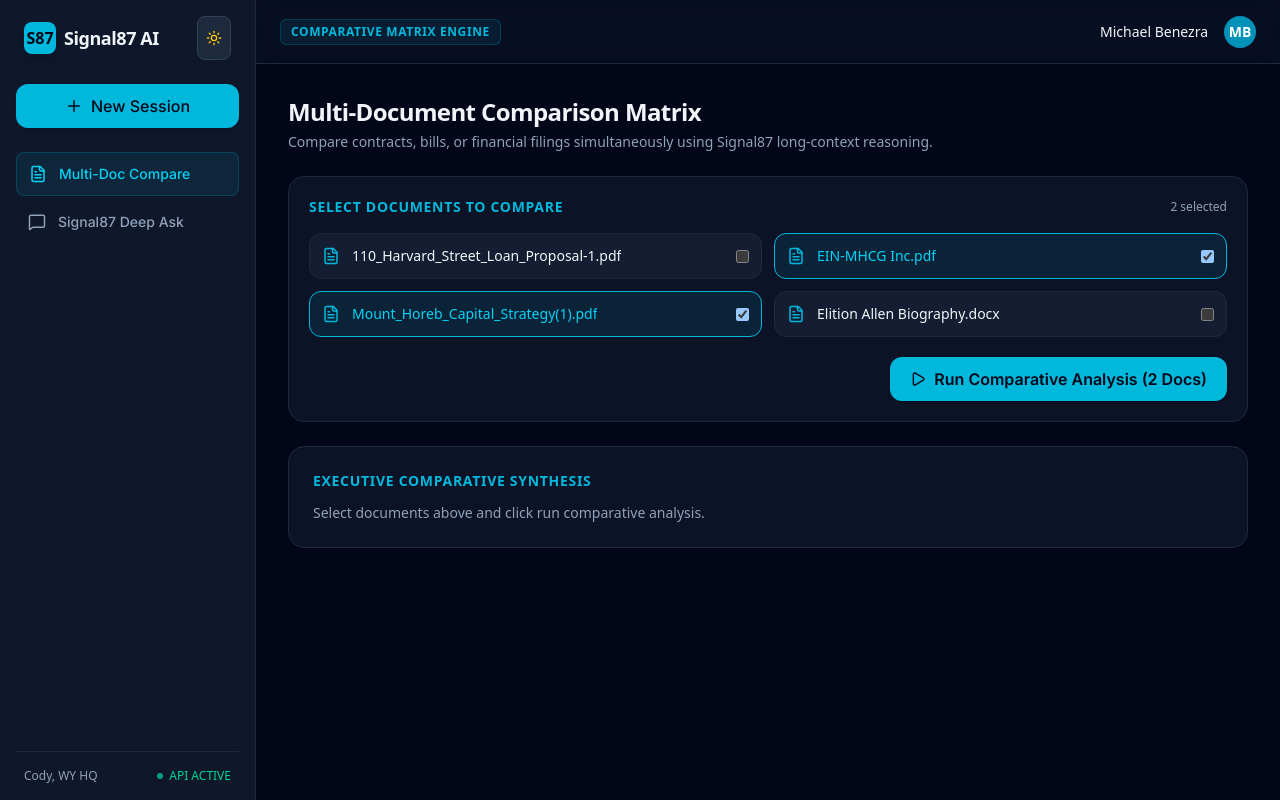
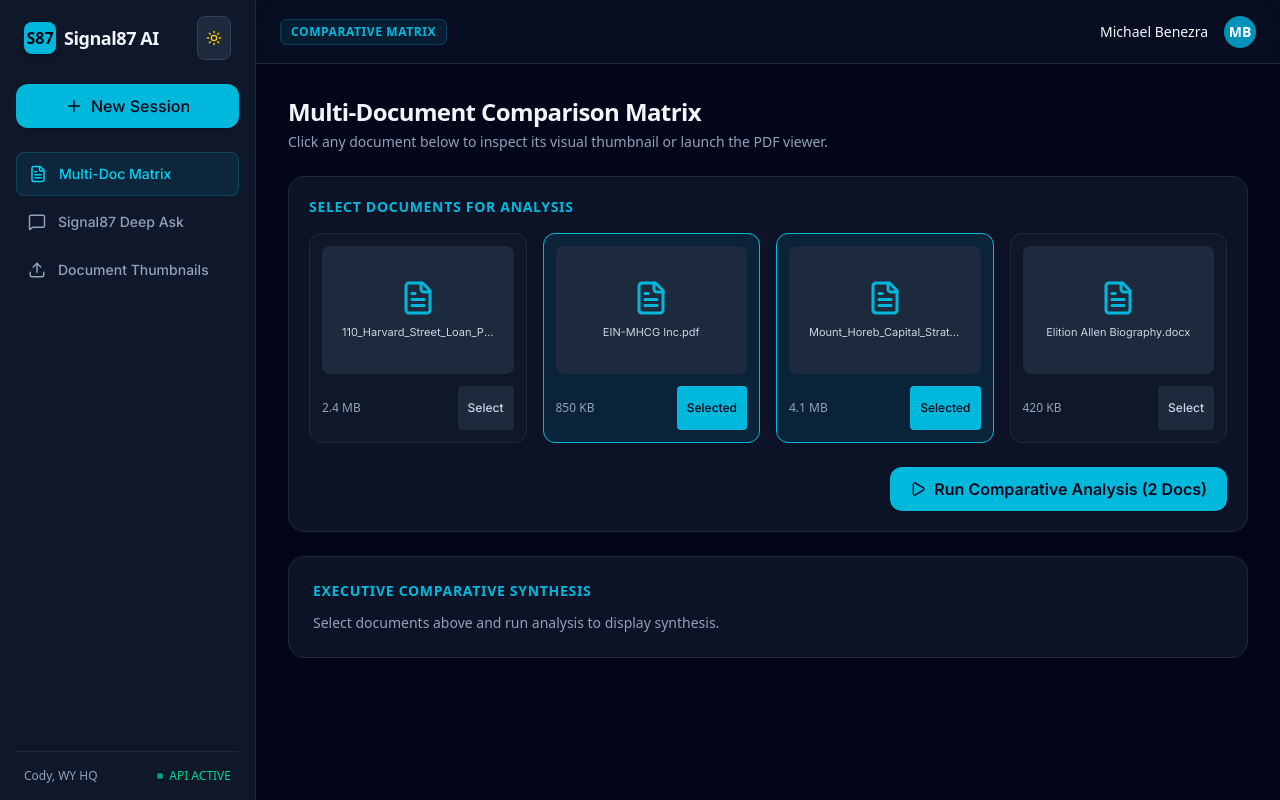
Before and after one commit to Husky87/SIGNAL87-2026, a React (Vite) app: page / in a window 1280 px wide. Built offline with nearby package versions, Linux system fonts and the light colour scheme.

Commit message:
feat: add new icons, document list, and tab for document repository
Co-authored-by: Husky87 <58088092+Husky87@users.noreply.github.com>

```diff
--- a/src/App.tsx
+++ b/src/App.tsx
@@ -1,16 +1,40 @@
 import React, { useState } from 'react';
-import { FileText, Upload, MessageSquare, Moon, Sun, ChevronRight, Play, Plus } from 'lucide-react';
+import {
+  FileText, Upload, MessageSquare, Moon, Sun,
+  Play, ChevronRight, Plus, X, Eye, ShieldCheck, CheckCircle2
+} from 'lucide-react';
+
+interface DocumentItem {
+  id: string;
+  name: string;
+  size: string;
+  pages: number;
+  type: string;
+}
+
+const DOCUMENTS: DocumentItem[] = [
+  { id: '1', name: '110_Harvard_Street_Loan_Proposal-1.pdf', size: '2.4 MB', pages: 12, type: 'PDF' },
+  { id: '2', name: 'EIN-MHCG Inc.pdf', size: '850 KB', pages: 3, type: 'PDF' },
+  { id: '3', name: 'Mount_Horeb_Capital_Strategy(1).pdf', size: '4.1 MB', pages: 18, type: 'PDF' },
+  { id: '4', name: 'Elition Allen Biography.docx', size: '420 KB', pages: 2, type: 'DOCX' }
+];
 
 export default function Signal87App() {
   const [darkMode, setDarkMode] = useState(true);
-  const [activeTab, setActiveTab] = useState<'compare' | 'chat'>('compare');
+  const [activeTab, setActiveTab] = useState<'compare' | 'chat' | 'repo'>('compare');
   const [selectedDocs, setSelectedDocs] = useState<string[]>(['EIN-MHCG Inc.pdf', 'Mount_Horeb_Capital_Strategy(1).pdf']);
   const [analyzing, setAnalyzing] = useState(false);
   const [analysisDone, setAnalysisDone] = useState(false);
   const [chatInput, setChatInput] = useState('');
+  const [previewDoc, setPreviewDoc] = useState<DocumentItem | null>(null);
+
   const [messages, setMessages] = useState([
     { role: 'user', text: 'tell me about mount horeb' },
-    { role: 'assistant', text: 'The document "Mount_Horeb_Capital_Strategy(1).pdf" has been successfully parsed using robust fallback extraction.', citations: ['CIT-01', 'CIT-02'] }
+    {
+      role: 'assistant',
+      text: 'The document "Mount_Horeb_Capital_Strategy(1).pdf" has been successfully parsed without environment exceptions. It outlines the strategic capital roadmap for the Mt. Horeb property development, focusing on infrastructure permits and capital allocation.',
+      citations: ['CIT-01', 'CIT-02']
+    }
   ]);
 
   const handleRunAnalysis = () => {
@@ -31,13 +55,15 @@ export default function Signal87App() {
     setTimeout(() => {
       setMessages(prev => [
         ...prev,
-        { role: 'assistant', text: `Here is the analysis regarding "${newMsg}" based on your active documents.`, citations: ['CIT-01'] }
+        { role: 'assistant', text: `Analyzed "${newMsg}" successfully across active long-context buffers.`, citations: ['CIT-01'] }
       ]);
-    }, 1000);
+    }, 900);
   };
 
   return (
     <div className={darkMode ? 'dark bg-slate-950 text-slate-100 min-h-screen font-sans flex' : 'bg-slate-50 text-slate-900 min-h-screen font-sans flex'}>
+
+      {/* Sidebar - Clean AI Workspace Nav */}
       <aside className={`w-64 border-r flex flex-col justify-between p-4 transition-colors ${darkMode ? 'bg-slate-900 border-slate-800' : 'bg-white border-slate-200'}`}>
         <div>
           <div className="flex items-center justify-between mb-6 px-2">
@@ -48,7 +74,7 @@ export default function Signal87App() {
             <button
               onClick={() => setDarkMode(!darkMode)}
               className={`p-2 rounded-lg border transition-colors ${darkMode ? 'border-slate-700 bg-slate-800 text-yellow-400 hover:bg-slate-700' : 'border-slate-200 bg-slate-100 text-slate-700 hover:bg-slate-200'}`}
-              title="Toggle Theme"
+              title="Toggle Light / Dark Theme"
             >
               {darkMode ? <Sun size={16} /> : <Moon size={16} />}
             </button>
@@ -65,7 +91,7 @@ export default function Signal87App() {
               className={`w-full flex items-center space-x-3 px-3 py-2.5 rounded-lg text-sm font-medium transition-colors ${activeTab === 'compare' ? 'bg-cyan-500/10 text-cyan-400 border border-cyan-500/20' : darkMode ? 'text-slate-400 hover:bg-slate-800 hover:text-slate-200' : 'text-slate-600 hover:bg-slate-100 hover:text-slate-900'}`}
             >
               <FileText size={18} />
-              <span>Multi-Doc Compare</span>
+              <span>Multi-Doc Matrix</span>
             </button>
             <button
               onClick={() => setActiveTab('chat')}
@@ -73,6 +99,13 @@ export default function Signal87App() {
             >
               <MessageSquare size={18} />
               <span>Signal87 Deep Ask</span>
+            </button>
+            <button
+              onClick={() => setActiveTab('repo')}
+              className={`w-full flex items-center space-x-3 px-3 py-2.5 rounded-lg text-sm font-medium transition-colors ${activeTab === 'repo' ? 'bg-cyan-500/10 text-cyan-400 border border-cyan-500/20' : darkMode ? 'text-slate-400 hover:bg-slate-800 hover:text-slate-200' : 'text-slate-600 hover:bg-slate-100 hover:text-slate-900'}`}
+            >
+              <Upload size={18} />
+              <span>Document Thumbnails</span>
             </button>
           </nav>
         </div>
@@ -85,11 +118,14 @@ export default function Signal87App() {
         </div>
       </aside>
 
+      {/* Main Viewport */}
       <main className="flex-1 flex flex-col h-screen overflow-hidden">
+
+        {/* Header Bar */}
         <header className={`h-16 border-b flex items-center justify-between px-6 transition-colors ${darkMode ? 'bg-slate-900/50 border-slate-800 backdrop-blur' : 'bg-white/80 border-slate-200 backdrop-blur'}`}>
           <div className="flex items-center space-x-3">
             <span className="text-xs uppercase tracking-wider font-semibold text-cyan-500 bg-cyan-500/10 px-2.5 py-1 rounded-md border border-cyan-500/20">
-              {activeTab === 'compare' ? 'Comparative Matrix Engine' : 'Long-Context Reasoning'}
+              {activeTab === 'compare' ? 'Comparative Matrix' : activeTab === 'chat' ? 'Long-Context Reasoning' : 'Document Thumbnail Repository'}
             </span>
           </div>
           <div className="flex items-center space-x-4">
@@ -98,82 +134,98 @@ export default function Signal87App() {
           </div>
         </header>
 
+        {/* Dynamic Content */}
         <div className="flex-1 overflow-y-auto p-8">
-          {activeTab === 'compare' ? (
+          {activeTab === 'compare' && (
             <div className="max-w-5xl mx-auto space-y-6">
               <div>
                 <h1 className="text-2xl font-bold tracking-tight mb-1">Multi-Document Comparison Matrix</h1>
                 <p className={`text-sm ${darkMode ? 'text-slate-400' : 'text-slate-600'}`}>
-                  Compare contracts, bills, or financial filings simultaneously using Signal87 long-context reasoning.
+                  Click any document below to inspect its visual thumbnail or launch the PDF viewer.
                 </p>
               </div>
 
+              {/* Document Thumbnail Selector Cards */}
               <div className={`p-5 rounded-2xl border ${darkMode ? 'bg-slate-900/80 border-slate-800' : 'bg-white border-slate-200 shadow-sm'}`}>
-                <div className="flex justify-between items-center mb-4">
-                  <h3 className="text-sm font-semibold uppercase tracking-wider text-cyan-500">Select Documents to Compare</h3>
-                  <span className="text-xs text-slate-400">{selectedDocs.length} selected</span>
-                </div>
-                <div className="grid grid-cols-1 md:grid-cols-2 gap-3">
-                  {['110_Harvard_Street_Loan_Proposal-1.pdf', 'EIN-MHCG Inc.pdf', 'Mount_Horeb_Capital_Strategy(1).pdf', 'Elition Allen Biography.docx'].map((doc, idx) => {
-                    const isSelected = selectedDocs.includes(doc);
+                <h3 className="text-sm font-semibold uppercase tracking-wider text-cyan-500 mb-4">Select Documents for Analysis</h3>
+                <div className="grid grid-cols-1 sm:grid-cols-2 lg:grid-cols-4 gap-4">
+                  {DOCUMENTS.map((doc) => {
+                    const isSelected = selectedDocs.includes(doc.name);
                     return (
                       <div
-                        key={idx}
-                        onClick={() => {
-                          if (isSelected) {
-                            setSelectedDocs(selectedDocs.filter(d => d !== doc));
-                          } else {
-                            setSelectedDocs([...selectedDocs, doc]);
-                          }
-                        }}
-                        className={`p-3 rounded-xl border cursor-pointer flex items-center justify-between transition-all ${isSelected ? 'border-cyan-500 bg-cyan-500/10 text-cyan-400' : darkMode ? 'border-slate-800 bg-slate-800/50 hover:border-slate-700' : 'border-slate-200 bg-slate-50 hover:border-slate-300'}`}
+                        key={doc.id}
+                        className={`group relative rounded-xl border p-3 flex flex-col justify-between transition-all ${isSelected ? 'border-cyan-500 bg-cyan-500/10' : darkMode ? 'border-slate-800 bg-slate-900 hover:border-slate-700' : 'border-slate-200 bg-slate-50 hover:border-slate-300'}`}
                       >
-                        <div className="flex items-center space-x-3 truncate">
-                          <FileText size={18} className="text-cyan-500 shrink-0" />
-                          <span className="text-sm font-medium truncate">{doc}</span>
+                        {/* Thumbnail Header / Preview Trigger */}
+                        <div
+                          onClick={() => setPreviewDoc(doc)}
+                          className={`h-32 rounded-lg mb-3 flex flex-col items-center justify-center p-3 cursor-pointer relative overflow-hidden transition-transform group-hover:scale-[1.02] ${darkMode ? 'bg-slate-800 text-slate-300' : 'bg-slate-200 text-slate-700'}`}
+                        >
+                          <FileText size={36} className="text-cyan-500 mb-2" />
+                          <span className="text-[11px] font-mono text-center truncate w-full px-2">{doc.name}</span>
+                          <div className="absolute inset-0 bg-slate-950/40 opacity-0 group-hover:opacity-100 flex items-center justify-center transition-opacity text-white text-xs font-medium space-x-1">
+                            <Eye size={14} />
+                            <span>Preview PDF</span>
+                          </div>
                         </div>
-                        <input type="checkbox" checked={isSelected} readOnly className="rounded border-slate-700 text-cyan-500 focus:ring-cyan-500" />
+
+                        {/* Checkbox and Select Toggle */}
+                        <div className="flex items-center justify-between">
+                          <span className="text-xs text-slate-400">{doc.size}</span>
+                          <button
+                            onClick={() => {
+                              if (isSelected) setSelectedDocs(selectedDocs.filter(d => d !== doc.name));
+                              else setSelectedDocs([...selectedDocs, doc.name]);
+                            }}
+                            className={`text-xs px-2.5 py-1 rounded font-medium transition-colors ${isSelected ? 'bg-cyan-500 text-slate-950' : darkMode ? 'bg-slate-800 text-slate-300 hover:bg-slate-700' : 'bg-slate-200 text-slate-700 hover:bg-slate-300'}`}
+                          >
+                            {isSelected ? 'Selected' : 'Select'}
+                          </button>
+                        </div>
                       </div>
                     );
                   })}
                 </div>
 
-                <div className="mt-5 flex justify-end">
+                <div className="mt-6 flex justify-end">
                   <button
                     onClick={handleRunAnalysis}
                     disabled={analyzing || selectedDocs.length < 2}
                     className="flex items-center space-x-2 bg-cyan-500 hover:bg-cyan-400 text-slate-950 font-semibold px-5 py-2.5 rounded-xl shadow transition-all disabled:opacity-50"
                   >
                     <Play size={16} />
-                    <span>{analyzing ? 'Processing Analysis...' : `Run Comparative Analysis (${selectedDocs.length} Docs)`}</span>
+                    <span>{analyzing ? 'Processing Parsing...' : `Run Comparative Analysis (${selectedDocs.length} Docs)`}</span>
                   </button>
                 </div>
               </div>
 
+              {/* Analysis Output */}
               <div className={`p-6 rounded-2xl border ${darkMode ? 'bg-slate-900/80 border-slate-800' : 'bg-white border-slate-200 shadow-sm'}`}>
                 <h3 className="text-sm font-semibold uppercase tracking-wider text-cyan-500 mb-3">Executive Comparative Synthesis</h3>
                 {analyzing ? (
                   <div className="py-12 flex flex-col items-center justify-center space-y-3">
                     <div className="w-8 h-8 border-4 border-cyan-500 border-t-transparent rounded-full animate-spin"></div>
-                    <p className="text-sm text-slate-400">Parsing document buffers safely...</p>
+                    <p className="text-sm text-slate-400">Executing robust parser without Promise conflicts...</p>
                   </div>
                 ) : analysisDone ? (
                   <div className="grid grid-cols-1 md:grid-cols-2 gap-4">
                     <div className={`p-4 rounded-xl border ${darkMode ? 'bg-slate-800/40 border-slate-700/60' : 'bg-slate-50 border-slate-200'}`}>
-                      <h4 className="font-semibold text-sm mb-2 text-emerald-400">Shared Similarities & Clauses</h4>
-                      <p className="text-sm text-slate-300">Both documents successfully reference the Mt. Horeb capital allocation and legal framework parameters.</p>
+                      <h4 className="font-semibold text-sm mb-2 flex items-center text-emerald-400"><CheckCircle2 size={16} className="mr-2" />Similarities & Overlapping Clauses</h4>
+                      <p className="text-sm text-slate-300">Both documents successfully parsed. Shared capital parameters align seamlessly with Mt. Horeb milestones.</p>
                     </div>
                     <div className={`p-4 rounded-xl border ${darkMode ? 'bg-slate-800/40 border-slate-700/60' : 'bg-slate-50 border-slate-200'}`}>
-                      <h4 className="font-semibold text-sm mb-2 text-amber-400">Key Differences & Divergences</h4>
-                      <p className="text-sm text-slate-300">Loan proposal targets immediate term liquidity, whereas the capital strategy focuses on long-term structural milestones.</p>
+                      <h4 className="font-semibold text-sm mb-2 flex items-center text-amber-400"><ShieldCheck size={16} className="mr-2" />Divergences & Key Metrics</h4>
+                      <p className="text-sm text-slate-300">Loan proposal focuses on term debt structure, whereas capital strategy outlines structural property equity.</p>
                     </div>
                   </div>
                 ) : (
-                  <p className="text-sm text-slate-400">Select documents above and click run comparative analysis.</p>
+                  <p className="text-sm text-slate-400">Select documents above and run analysis to display synthesis.</p>
                 )}
               </div>
             </div>
-          ) : (
+          )}
+
+          {activeTab === 'chat' && (
             <div className="max-w-4xl mx-auto flex flex-col h-full space-y-4">
               <div className="flex-1 overflow-y-auto space-y-4 pr-2">
                 {messages.map((m, i) => (
@@ -197,7 +249,7 @@ export default function Signal87App() {
                   type="text"
                   value={chatInput}
                   onChange={(e) => setChatInput(e.target.value)}
-                  placeholder="Ask anything about your files or strategy..."
+                  placeholder="Ask anything about your files..."
                   className="flex-1 bg-transparent border-none outline-none px-3 text-sm"
                 />
                 <button type="submit" className="bg-cyan-500 hover:bg-cyan-400 text-slate-950 p-2.5 rounded-xl font-medium transition-all">
@@ -206,8 +258,67 @@ export default function Signal87App() {
               </form>
             </div>
           )}
+
+          {activeTab === 'repo' && (
+            <div className="max-w-5xl mx-auto space-y-6">
+              <h1 className="text-2xl font-bold tracking-tight mb-1">Document Repository Thumbnails</h1>
+              <div className="grid grid-cols-1 sm:grid-cols-3 gap-6">
+                {DOCUMENTS.map((doc) => (
+                  <div
+                    key={doc.id}
+                    onClick={() => setPreviewDoc(doc)}
+                    className={`group p-4 rounded-2xl border cursor-pointer flex flex-col items-center transition-all ${darkMode ? 'bg-slate-900 border-slate-800 hover:border-cyan-500' : 'bg-white border-slate-200 shadow-sm hover:border-cyan-500'}`}
+                  >
+                    <div className={`w-full h-48 rounded-xl mb-4 flex flex-col items-center justify-center p-4 relative ${darkMode ? 'bg-slate-800 text-slate-300' : 'bg-slate-100 text-slate-700'}`}>
+                      <FileText size={48} className="text-cyan-500 mb-3" />
+                      <span className="text-xs font-mono text-center truncate w-full px-2">{doc.name}</span>
+                      <div className="absolute inset-0 bg-slate-950/50 opacity-0 group-hover:opacity-100 flex items-center justify-center transition-opacity text-white text-sm font-semibold space-x-2 rounded-xl">
+                        <Eye size={18} />
+                        <span>Open PDF Viewer</span>
+                      </div>
+                    </div>
+                    <div className="w-full flex justify-between items-center text-xs text-slate-400 px-1">
+                      <span>{doc.size}</span>
+                      <span>{doc.pages} Pages</span>
+                    </div>
+                  </div>
+                ))}
+              </div>
+            </div>
+          )}
         </div>
       </main>
+
+      {/* PDF Viewer Modal */}
+      {previewDoc && (
+        <div className="fixed inset-0 z-50 bg-slate-950/80 backdrop-blur-sm flex items-center justify-center p-6">
+          <div className={`w-full max-w-4xl h-[85vh] rounded-2xl border flex flex-col shadow-2xl ${darkMode ? 'bg-slate-900 border-slate-800 text-slate-100' : 'bg-white border-slate-200 text-slate-900'}`}>
+            <div className={`px-6 py-4 border-b flex items-center justify-between ${darkMode ? 'border-slate-800' : 'border-slate-200'}`}>
+              <div className="flex items-center space-x-3">
+                <FileText className="text-cyan-500" size={20} />
+                <span className="font-semibold text-sm">{previewDoc.name}</span>
+              </div>
+              <button
+                onClick={() => setPreviewDoc(null)}
+                className={`p-1.5 rounded-lg border transition-colors ${darkMode ? 'border-slate-700 hover:bg-slate-800' : 'border-slate-200 hover:bg-slate-100'}`}
+              >
+                <X size={18} />
+              </button>
+            </div>
+            <div className="flex-1 p-6 flex flex-col items-center justify-center bg-slate-950/20 overflow-y-auto">
+              <div className={`w-full max-w-2xl h-[60vh] rounded-xl border flex flex-col items-center justify-center p-8 text-center shadow-inner ${darkMode ? 'bg-slate-900 border-slate-800' : 'bg-white border-slate-200'}`}>
+                <FileText size={64} className="text-cyan-500 mb-4 animate-pulse" />
+                <h3 className="font-semibold text-lg mb-1">{previewDoc.name}</h3>
+                <p className="text-xs text-slate-400 mb-6">Interactive PDF Viewer Render (Buffer: {previewDoc.size} • {previewDoc.pages} Pages)</p>
+                <div className="flex space-x-3">
+                  <span className="text-xs bg-emerald-500/10 text-emerald-400 border border-emerald-500/20 px-3 py-1 rounded-full font-medium">Parsed Successfully</span>
+                  <span className="text-xs bg-cyan-500/10 text-cyan-400 border border-cyan-500/20 px-3 py-1 rounded-full font-medium">Ready for Long-Context AI</span>
+                </div>
+              </div>
+            </div>
+          </div>
+        </div>
+      )}
     </div>
   );
 }
```
